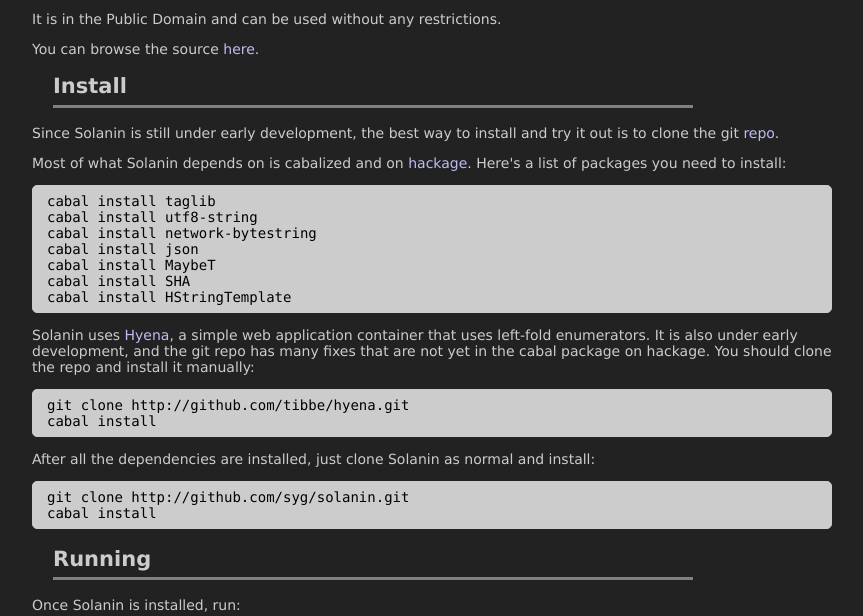
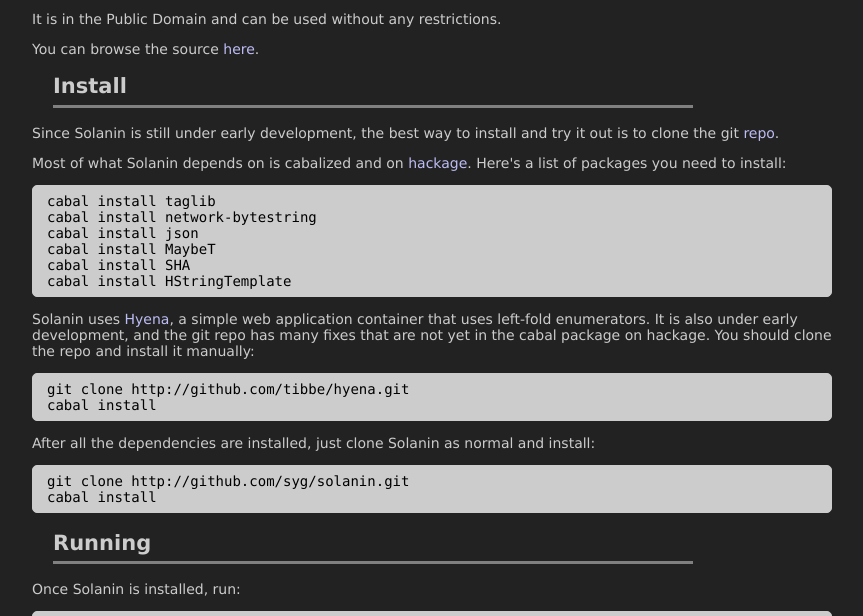
Before and after one commit to syg/solanin, a plain HTML site: page index.html in a window 1280 px wide. Shown: the part 125-741 px from the top of the page, without its empty margins (208-1071 px from the left). Drawn offline with Linux system fonts and the light colour scheme.

Commit message:
Removed utf8-string from depends

```diff
--- a/index.html
+++ b/index.html
@@ -82,7 +82,6 @@
  <p>Most of what Solanin depends on is cabalized and on <a href="http://hackage.haskell.org">hackage</a>. Here's a list of packages you need to install:</p>
  <ul class="depends">
   <li>taglib</li>
-  <li>utf8-string</li>
   <li>network-bytestring</li>
   <li>json</li>
   <li>MaybeT</li>
```
